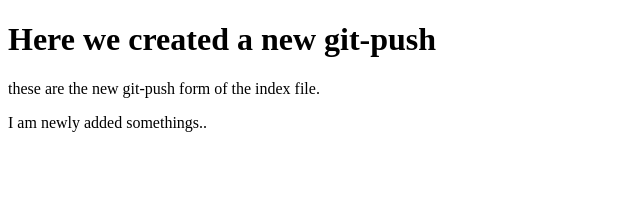
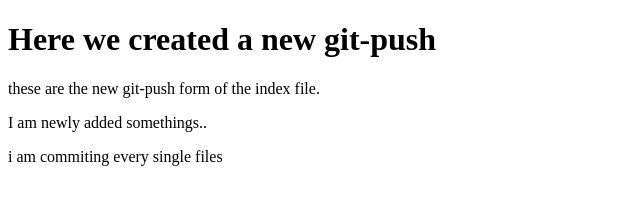
Before and after one commit to RagunathanA17/new, a plain HTML site: page index.html in a window 1280 px wide. Shown: the whole page, without its empty margins (0-640 px from the left). Drawn offline with Linux system fonts and the light colour scheme.

Commit message:
index.html

```diff
--- a/index.html
+++ b/index.html
@@ -10,5 +10,6 @@
     <p>these are the new git-push form of the index file.</p>
 
     <p>I am newly added somethings..</p>
+    <p>i am commiting every single files</p>
 </body>
 </html>
```
